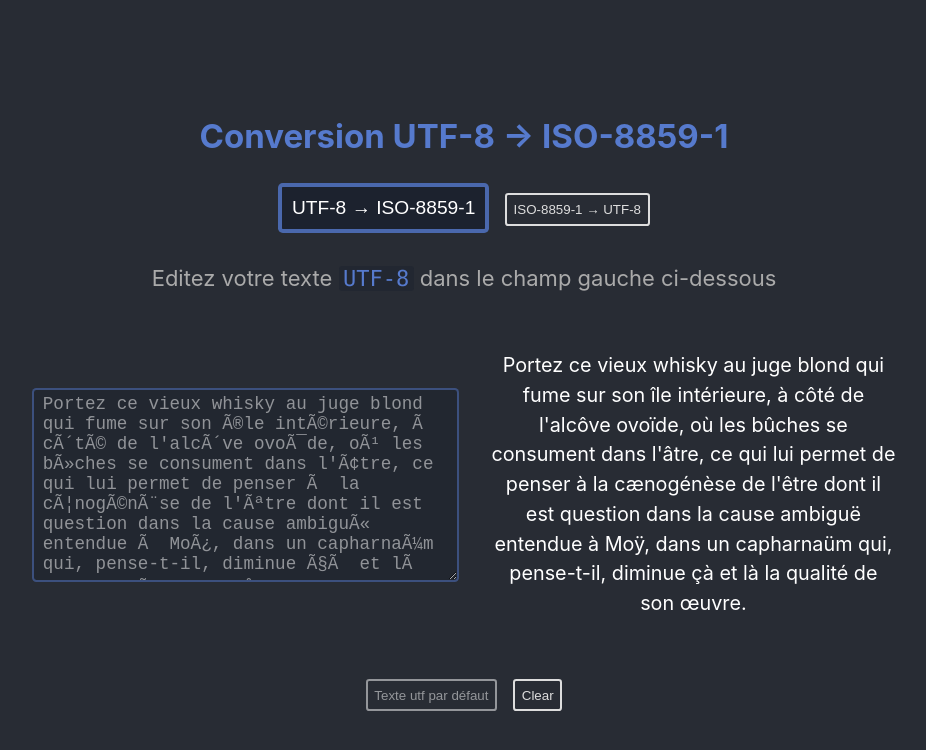
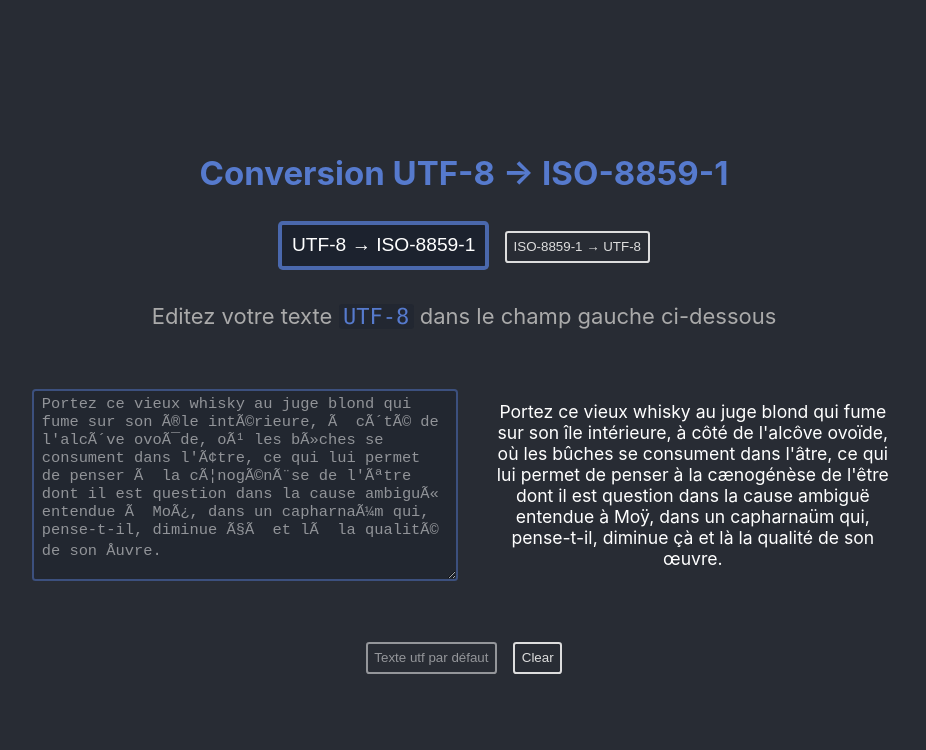
Before and after one commit to Dweez/utf8-iso-convert, a React (Create React App) app: page / in a window 1280 px wide. Shown: the top 750 px of the page, without its empty margins (176-1102 px from the left). Built offline with nearby package versions, Linux system fonts and the light colour scheme.

Commit message:
reduce font size

```diff
--- a/src/components/converter/converter.css
+++ b/src/components/converter/converter.css
@@ -34,7 +34,7 @@
   overflow: auto;
   border: 2px solid rgba(86, 122, 205,.5);
   /* font-size: calc(10px + 1vmin); */
-  font-size: .8em;
+  font-size: .7em;
   padding: .25em .5em .3125em;
   color: rgba(255,255,255,.5);
   border-radius: .25em;
@@ -52,8 +52,8 @@
   line-height: calc(11px + 2vmin); */
   /* font-size: .9em;
   line-height: 1em; */
-  font-size: .9em;
-  line-height: 1.5em;
+  font-size: .8em;
+  line-height: 1.2em;
   color: #fff;
   white-space: pre-wrap;
 
@@ -98,7 +98,7 @@
   }
 }
 
-@media only screen and (max-width: 800px) {
+@media only screen and (max-width: 640px) {
   .converter {
     flex-direction: column;
     margin-top: 1em;
```
